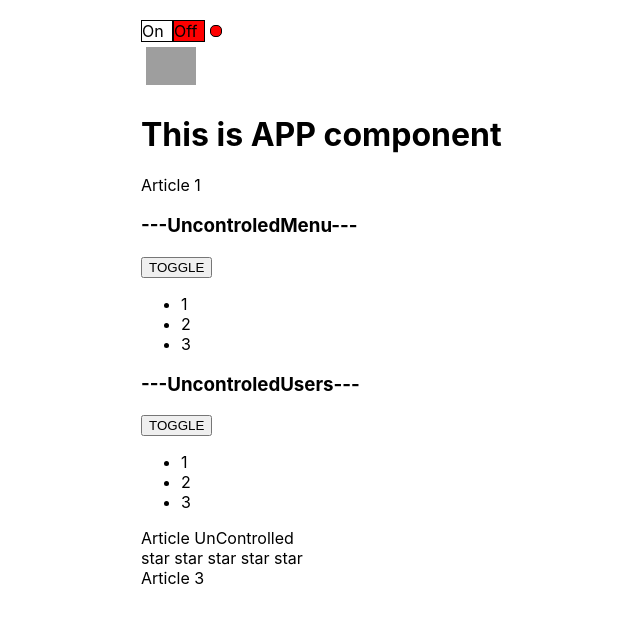
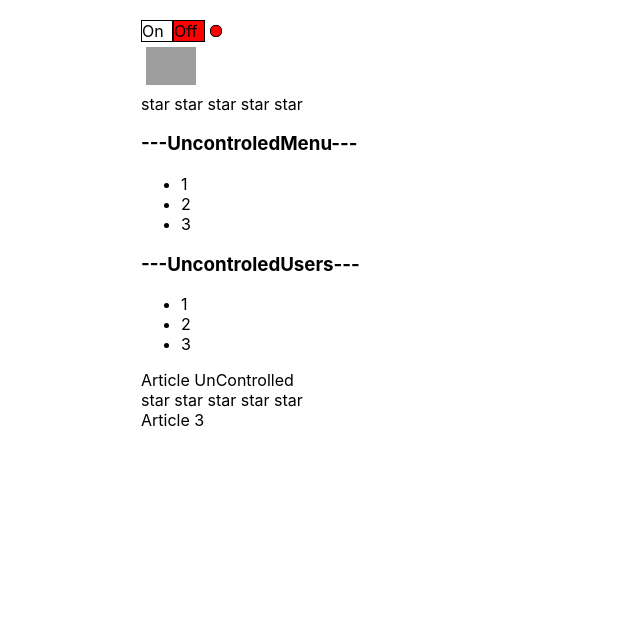
Before and after one commit to fedorgerasimov/ReactTS, a React (Create React App) app: page / in a window 1280 px wide. Shown: the top 622 px of the page, without its empty margins (199-839 px from the left). Built offline with nearby package versions, Linux system fonts and the light colour scheme; grey boxes are pictures that could not be loaded.

Commit message:
Задание по 8 видео. Рефакторинг Rating.tsx: добавил callback

```diff
--- a/src/App.tsx
+++ b/src/App.tsx
@@ -1,20 +1,21 @@
-import React from 'react';
+import React, {useState} from 'react';
 import './App.css';
 import Accordion from "./components/Accordion/Accordion";
-import Rating from "./components/Rating/Rating";
+import Rating, { RatingValueType} from "./components/Rating/Rating";
 import ImgStar from "./components/Rating/ImgStar";
 import {OnOff} from "./components/OnOff/OnOff";
 import UnControlledAccordion from "./components/UnControlledAccordion/UnControlledAccordion";
 import UnControlledRating from "./components/UnControlledRating/UnControlledRating";
 
 function App() {
-    console.log("App rendering")
+
+    let[ratingValue, setRatingValue] = useState<RatingValueType>(0)
+
     return (
         <div className={'App'}>
             <OnOff/>
             <ImgStar/>
-            <PageTitle title={"This is APP component"}/>
-            Article 1
+            <Rating value={ratingValue} onClick={setRatingValue}/>
 
             <UnControlledAccordion titleValue={'UncontroledMenu'}/>
             <UnControlledAccordion titleValue={'UncontroledUsers'}/>
@@ -23,12 +24,8 @@ function App() {
             Article UnControlled
             <UnControlledRating/>  {/*нету props, так данные в локальном стейте  компонента UnControlledRating*/}
             Article 3
-         {/*   <Rating value={0}/>
-            <Rating value={1}/>
-            <Rating value={2}/>
-            <Rating value={3}/>
-            <Rating value={4}/>
-            <Rating value={5}/>*/}
+        {/*    <Rating value={0}/>
+          */}
         </div>
     );
 }
--- a/src/components/Rating/Rating.tsx
+++ b/src/components/Rating/Rating.tsx
@@ -1,32 +1,44 @@
 import React from "react";
 
+export type RatingValueType = 0 | 1 | 2 | 3 | 4 | 5
+
+
 type RatingPropsType = {
-    value: 0 | 1 | 2 | 3 | 4 | 5                     //number
+    onClick: (value:RatingValueType)=> void
+    value: RatingValueType                     //number
 }
+
 
 function Rating(props: RatingPropsType) {
     console.log("UnControlledRating rendering")
     return (
         <div>
-            <Star selected={props.value>0}/>
-            <Star selected={props.value>1}/>
-            <Star selected={props.value>2}/>
-            <Star selected={props.value>3}/>
-            <Star selected={props.value>4}/>
+            <Star selected={props.value>0} onClick={props.onClick} value={1}/>
+            <Star selected={props.value>1} onClick={props.onClick} value={2}/>
+            <Star selected={props.value>2} onClick={props.onClick} value={3}/>
+            <Star selected={props.value>3} onClick={props.onClick} value={4}/>
+            <Star selected={props.value>4} onClick={props.onClick} value={5}/>
         </div>
     )
 }
 
 type StartPropsType = {
     selected: boolean
+    value: RatingValueType
+    onClick: (value:RatingValueType)=> void
 }
 
 function Star(props: StartPropsType) {
+    return <span onClick={ () => props.onClick(props.value)}>
+        {props.selected ? <b>star </b> : 'star '}
+    </span>
+}
+ /*   переписали логику
     if (props.selected === true) {
         return <span><b>star </b></span>
     } else {
         return <span>star </span>
     }
-}
+}*/
 
 export default Rating;
--- a/src/components/UnControlledAccordion/UnControlledAccordion.tsx
+++ b/src/components/UnControlledAccordion/UnControlledAccordion.tsx
@@ -6,15 +6,16 @@ type AccordionPropsType = {
 
 function UnControlledAccordion(props: AccordionPropsType) {
     console.log("UnControlledAccordion rendering")
-    let [collapsed, setCollapsed] = useState(false)  // со старта не collapsed
+    let [collapsed, setCollapsed] = useState<boolean>(false)  // со старта не collapsed
 
    /* const collapsed = true*/
 
     return (
             <div>
-                <AccordionTitle title={props.titleValue}/>
-                <button onClick={()=> setCollapsed( collapsed === false)} >TOGGLE</button>
-                {collapsed === false && <AccordionBody/>}   {/* или заменить везде !collapsed */}
+                <AccordionTitle title={props.titleValue} onClick={()=>setCollapsed(!collapsed)}/>
+                {/*  удалил старую функцию, так как без callback
+                <button onClick={()=> setCollapsed( collapsed === false)} >TOGGLE</button>*/}
+                { !collapsed && <AccordionBody/>}   {/* или заменить везде collapsed === false */}
             </div>
         )
 
@@ -22,11 +23,12 @@ function UnControlledAccordion(props: AccordionPropsType) {
 
 type AccordionTitlePropsType = {
     title: string
+    onClick: ()=> void
 }
 function AccordionTitle(props: AccordionTitlePropsType) {
     return (
         <div>
-            <h3> ---{props.title}--- </h3>
+            <h3 onClick={props.onClick}> ---{props.title}--- </h3>
         </div>
     )
 }
```
